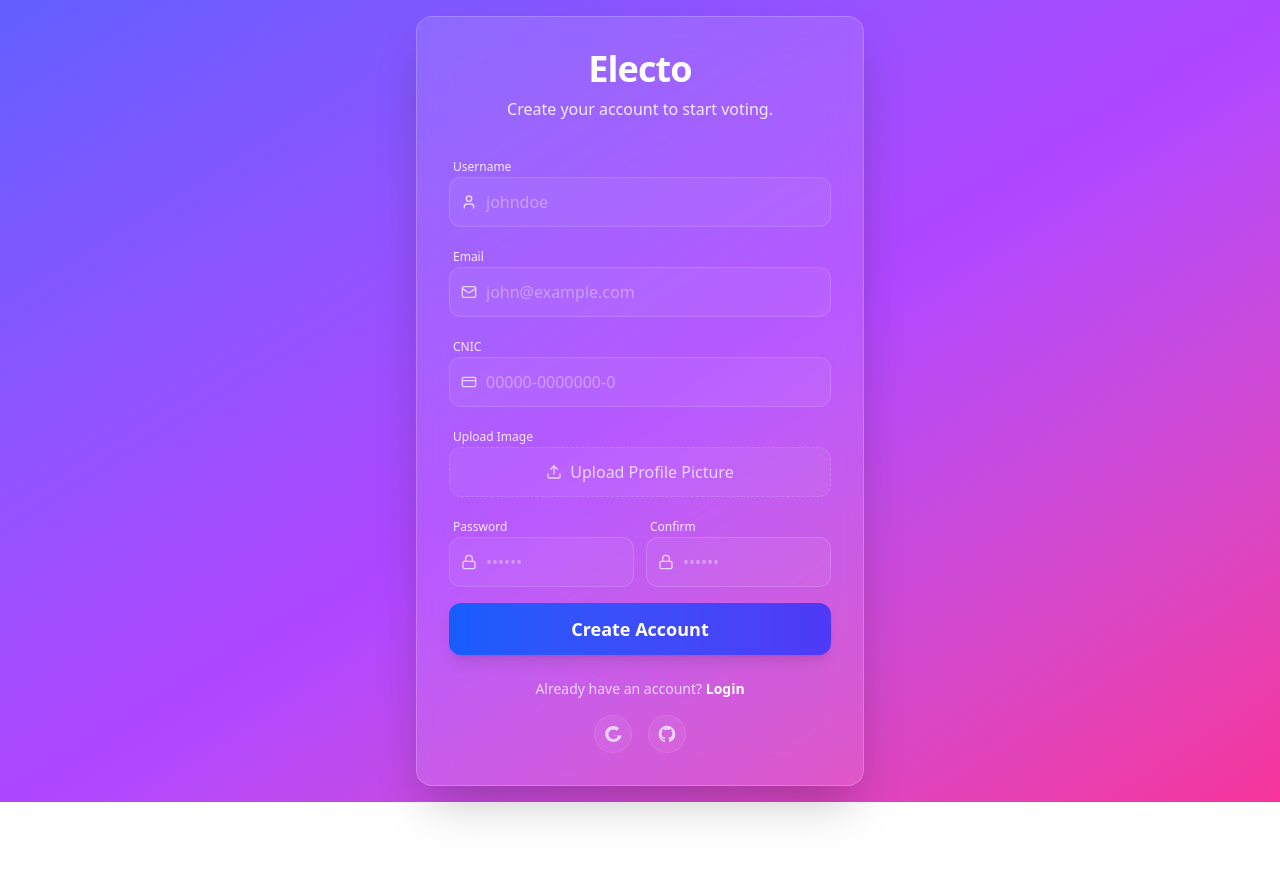
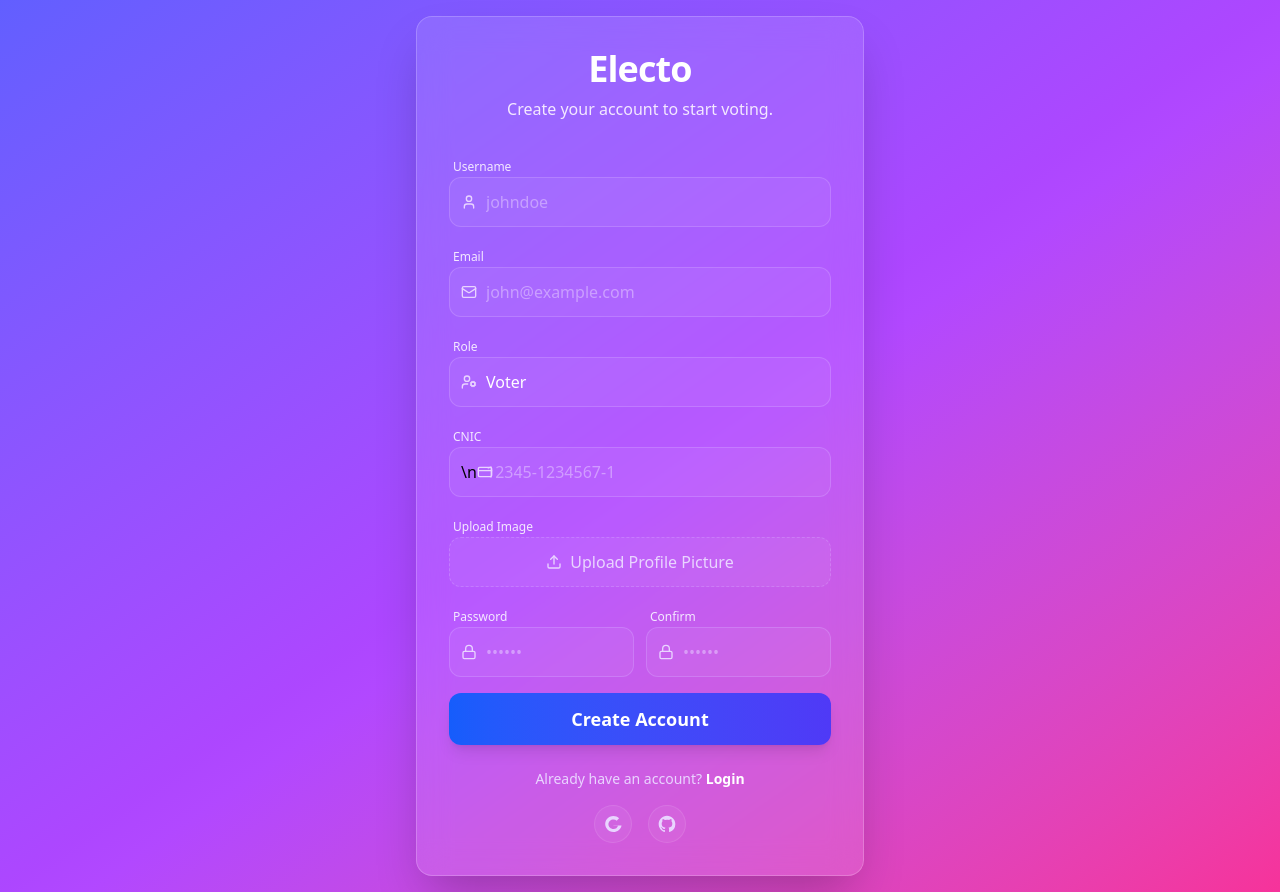
Before and after one commit to sajidmehmoodtariq-dev/Electo, a React (Vite) app in the folder frontend/: page /signup in a window 1280 px wide. Before the commit the page ends 802 px from the top, so only its background shows below. Built offline with nearby package versions, Linux system fonts and the light colour scheme.

Commit message:
cnic validation

```diff
--- a/frontend/src/pages/CompleteProfile.jsx
+++ b/frontend/src/pages/CompleteProfile.jsx
@@ -3,6 +3,7 @@ import { useAuth } from '../context/AuthContext';
 import { useNavigate } from 'react-router-dom';
 import { CreditCard, UserCircle } from 'lucide-react';
 import api from '../utils/api';
+import { validateCnic, formatCnic } from '../utils/validators';
 
 const CompleteProfile = () => {
     const { user } = useAuth(); // Get user from context, if available
@@ -55,6 +56,13 @@ const CompleteProfile = () => {
         setLoading(true);
         setError('');
 
+        const cnicError = validateCnic(cnic);
+        if (cnicError) {
+            setError(cnicError);
+            setLoading(false);
+            return;
+        }
+
         try {
             const { data } = await api.put('/auth/profile', { cnic, role });
             // Update token with the new one containing CNIC
@@ -101,9 +109,10 @@ const CompleteProfile = () => {
                             <input
                                 type="text"
                                 value={cnic}
-                                onChange={(e) => setCnic(e.target.value)}
+                                onChange={(e) => setCnic(formatCnic(e.target.value))}
                                 className="w-full pl-10 pr-4 py-3 bg-white/5 border border-purple-300/30 rounded-xl text-white placeholder-purple-200/50 focus:outline-none focus:ring-2 focus:ring-purple-400 focus:border-transparent transition-all"
-                                placeholder="00000-0000000-0"
+                                placeholder="12345-1234567-1"
+                                maxLength="15"
                                 required
                             />
                         </div>
--- a/frontend/src/pages/Profile.jsx
+++ b/frontend/src/pages/Profile.jsx
@@ -3,6 +3,7 @@ import { useAuth } from '../context/AuthContext';
 import api from '../utils/api';
 import { User, Mail, MapPin, Lock, Save, AlertCircle, ArrowLeft, Upload, Camera } from 'lucide-react';
 import { Link } from 'react-router-dom';
+import { validateCnic, formatCnic } from '../utils/validators';
 
 const Profile = () => {
     const { user, login } = useAuth(); // login not used directly but context update might happen via reload
@@ -47,7 +48,12 @@ const Profile = () => {
     }, [user]);
 
     const handleChange = (e) => {
-        setFormData({ ...formData, [e.target.name]: e.target.value });
+        const { name, value } = e.target;
+        if (name === 'cnic') {
+            setFormData({ ...formData, [name]: formatCnic(value) });
+        } else {
+            setFormData({ ...formData, [name]: value });
+        }
     };
 
     const handleFileChange = (e) => {
@@ -67,6 +73,15 @@ const Profile = () => {
             setMessage({ type: 'error', text: 'Passwords do not match' });
             setLoading(false);
             return;
+        }
+
+        if (formData.cnic) {
+            const cnicError = validateCnic(formData.cnic);
+            if (cnicError) {
+                setMessage({ type: 'error', text: cnicError });
+                setLoading(false);
+                return;
+            }
         }
 
         try {
@@ -197,6 +212,7 @@ const Profile = () => {
                                         value={formData.cnic}
                                         onChange={handleChange}
                                         placeholder="12345-1234567-1"
+                                        maxLength="15"
                                         className="pl-10 block w-full bg-white/10 backdrop-blur-md border border-white/20 text-white placeholder-white/50 rounded-lg shadow-sm focus:ring-2 focus:ring-white/50 focus:border-white/50 py-2.5"
                                     />
                                 </div>
--- a/frontend/src/pages/Signup.jsx
+++ b/frontend/src/pages/Signup.jsx
@@ -1,9 +1,9 @@
 import React, { useState } from 'react';
 import { useAuth } from '../context/AuthContext';
 import { useNavigate, Link } from 'react-router-dom';
-import { User, Lock, Mail, CreditCard, Upload } from 'lucide-react';
+import { User, Lock, Mail, CreditCard, Upload, UserCog } from 'lucide-react';
 
-import { validatePassword } from '../utils/validators';
+import { validatePassword, validateCnic, formatCnic } from '../utils/validators';
 
 const Signup = () => {
     const [formData, setFormData] = useState({
@@ -11,7 +11,8 @@ const Signup = () => {
         email: '',
         password: '',
         confirmPassword: '',
-        cnic: ''
+        cnic: '',
+        role: 'voter'
     });
     const [error, setError] = useState('');
     const [isLoading, setIsLoading] = useState(false);
@@ -19,7 +20,12 @@ const Signup = () => {
     const navigate = useNavigate();
 
     const handleChange = (e) => {
-        setFormData({ ...formData, [e.target.name]: e.target.value });
+        const { name, value } = e.target;
+        if (name === 'cnic') {
+            setFormData({ ...formData, [name]: formatCnic(value) });
+        } else {
+            setFormData({ ...formData, [name]: value });
+        }
     };
 
     const handleSubmit = async (e) => {
@@ -36,16 +42,30 @@ const Signup = () => {
             return;
         }
 
+        const cnicError = validateCnic(formData.cnic);
+        if (cnicError) {
+            setError(cnicError);
+            return;
+        }
+
         setIsLoading(true);
         try {
-            // Map form data to backend expectations (backend expects 'name', 'email', 'password', 'cnic')
+            // Map form data to backend expectations (backend expects 'name', 'email', 'password', 'cnic', 'role')
             const user = await register({
                 name: formData.username,
-                email: formData.email, // Added email field to UI as it is required by backend usually, though wireframe might stick to simpler
+                email: formData.email,
                 cnic: formData.cnic,
-                password: formData.password
+                password: formData.password,
+                role: formData.role
             });
-            navigate('/voter'); // Redirect to voter dashboard
+            // Redirect based on role
+            if (user.role === 'admin') {
+                navigate('/admin');
+            } else if (user.role === 'official') {
+                navigate('/official');
+            } else {
+                navigate('/voter');
+            }
         } catch (err) {
             setError(err.response?.data?.message || 'Registration failed');
         } finally {
@@ -110,10 +130,28 @@ const Signup = () => {
                     </div>
 
                     <div className="space-y-1">
+                        <label className="text-xs font-medium text-purple-100 ml-1">Role</label>
+                        <div className="relative">
+                            <div className="absolute inset-y-0 left-0 pl-3 flex items-center pointer-events-none">
+                                <UserCog className="h-4 w-4 text-purple-200" />
+                            </div>
+                            <select
+                                name="role"
+                                value={formData.role}
+                                onChange={handleChange}
+                                className="w-full pl-9 pr-4 py-3 bg-white/5 border border-purple-300/30 rounded-xl text-white placeholder-purple-200/50 focus:outline-none focus:ring-2 focus:ring-purple-400 focus:border-transparent transition-all appearance-none cursor-pointer"
+                                required
+                            >
+                                <option value="voter" className="bg-purple-900">Voter</option>
+                                <option value="official" className="bg-purple-900">Election Official</option>
+                            </select>
+                        </div>
+                    </div>
+
+                    <div className="space-y-1">
                         <label className="text-xs font-medium text-purple-100 ml-1">CNIC</label>
                         <div className="relative">
-                            <div className="absolute inset-y-0 left-0 pl-3 flex items-center pointer-events-none">
-                                <CreditCard className="h-4 w-4 text-purple-200" />
+                            <div className="absolute inset-y-0 left-0 pl-3 flex items-center pointer-events-none">\n                                <CreditCard className="h-4 w-4 text-purple-200" />
                             </div>
                             <input
                                 type="text"
@@ -121,7 +159,9 @@ const Signup = () => {
                                 value={formData.cnic}
                                 onChange={handleChange}
                                 className="w-full pl-9 pr-4 py-3 bg-white/5 border border-purple-300/30 rounded-xl text-white placeholder-purple-200/50 focus:outline-none focus:ring-2 focus:ring-purple-400 focus:border-transparent transition-all"
-                                placeholder="00000-0000000-0"
+                                placeholder="12345-1234567-1"
+                                maxLength="15"
+                                required
                             />
                         </div>
                     </div>
--- a/frontend/src/utils/validators.js
+++ b/frontend/src/utils/validators.js
@@ -5,3 +5,26 @@ export const validatePassword = (pass) => {
     if (!/[!@#$%^&*(),.?":{}|<>]/.test(pass)) return "Password must contain at least one symbol";
     return null;
 };
+
+export const validateCnic = (cnic) => {
+    const cnicPattern = /^\d{5}-\d{7}-\d$/;
+    if (!cnic) return "CNIC is required";
+    if (!cnicPattern.test(cnic)) return "CNIC must be in format: XXXXX-XXXXXXX-X";
+    return null;
+};
+
+export const formatCnic = (value) => {
+    // Remove all non-digit characters
+    const cleaned = value.replace(/\D/g, '');
+
+    // Apply formatting: XXXXX-XXXXXXX-X
+    let formatted = cleaned;
+    if (cleaned.length > 5) {
+        formatted = cleaned.slice(0, 5) + '-' + cleaned.slice(5);
+    }
+    if (cleaned.length > 12) {
+        formatted = cleaned.slice(0, 5) + '-' + cleaned.slice(5, 12) + '-' + cleaned.slice(12, 13);
+    }
+
+    return formatted;
+};
```
Also changed, not shown: 2 other files (tests, documents, lock files or other folders).
